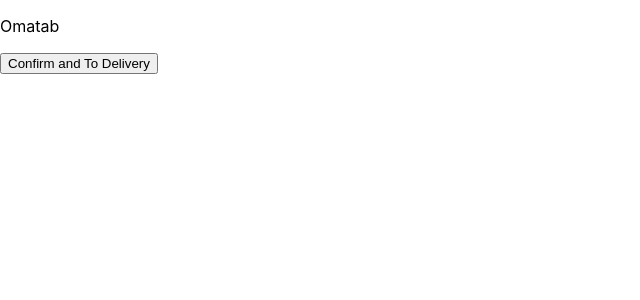
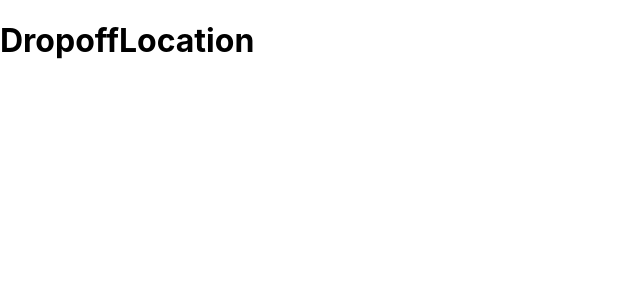
Before and after one commit to dieu-vu/junction-22-omatab, a React (Create React App) app in the folder client-app/: page /delivery/dropoff in a window 1280 px wide. Shown: the top 300 px of the page, without its empty margins (0-640 px from the left). Built offline with nearby package versions, Linux system fonts and the light colour scheme.

Commit message:
add routing

```diff
--- a/client-app/package.json
+++ b/client-app/package.json
@@ -12,6 +12,7 @@
     "@types/react-dom": "^18.0.8",
     "react": "^18.2.0",
     "react-dom": "^18.2.0",
+    "react-router-dom": "^6.4.3",
     "react-scripts": "5.0.1",
     "typescript": "^4.8.4",
     "web-vitals": "^2.1.4"
@@ -39,5 +40,8 @@
       "last 1 firefox version",
       "last 1 safari version"
     ]
+  },
+  "devDependencies": {
+    "@types/react-router-dom": "^5.3.3"
   }
 }
--- /dev/null
+++ b/client-app/src/features/deliveryInfo/DropoffLocation.tsx
@@ -0,0 +1,11 @@
+
+
+const DropoffLocation = () => {
+    return (
+        <h1>
+          DropoffLocation
+        </h1>
+    )
+}
+
+export default DropoffLocation;
--- a/client-app/src/index.tsx
+++ b/client-app/src/index.tsx
@@ -2,7 +2,6 @@ import React from 'react';
 import ReactDOM from 'react-dom/client';
 import './layout/style.css';
 import App from './layout/App';
-import reportWebVitals from './reportWebVitals';
 
 const root = ReactDOM.createRoot(
   document.getElementById('root') as HTMLElement
@@ -11,9 +10,5 @@ root.render(
   <React.StrictMode>
     <App />
   </React.StrictMode>
+
 );
-
-// If you want to start measuring performance in your app, pass a function
-// to log results (for example: reportWebVitals(console.log))
-// or send to an analytics endpoint. Learn more: https://bit.ly/CRA-vitals
-reportWebVitals();
--- a/client-app/src/layout/App.tsx
+++ b/client-app/src/layout/App.tsx
@@ -1,17 +1,25 @@
-import React from 'react';
-import Button from '@mui/material/Button';
+import React, { ReactElement } from 'react';
+import OrderSummary from '../features/orderSummary/OrderSummary';
+import {
+  BrowserRouter as Router, Route, RouterProvider, createBrowserRouter,
+  createRoutesFromElements
+} from "react-router-dom";
+import PickupLocation from '../features/deliveryInfo/PickupLocation';
+import DropoffLocation from '../features/deliveryInfo/DropoffLocation';
 
-function App() {
+
+const router = createBrowserRouter(
+  createRoutesFromElements(
+    <>
+      <Route path='/' element={<OrderSummary />} />
+      <Route path='/delivery/pickup' element={<PickupLocation />} />
+      <Route path='/delivery/dropoff' element={<DropoffLocation />} /></>
+  )
+);
+
+const App = () => {
   return (
-    <div className="App">
-      <header className="Omatab">
-        <p>
-          Omatab
-        </p>
-      </header>
-      <button>Confirm and To Delivery</button>
-
-    </div>
+      <RouterProvider router={router}/>
   );
 }
 
```
Also changed, not shown: client-app/src/features/orderSummary/OrderSummary.tsx (+3 -4 lines), 1 other file (tests, documents, lock files or other folders).
